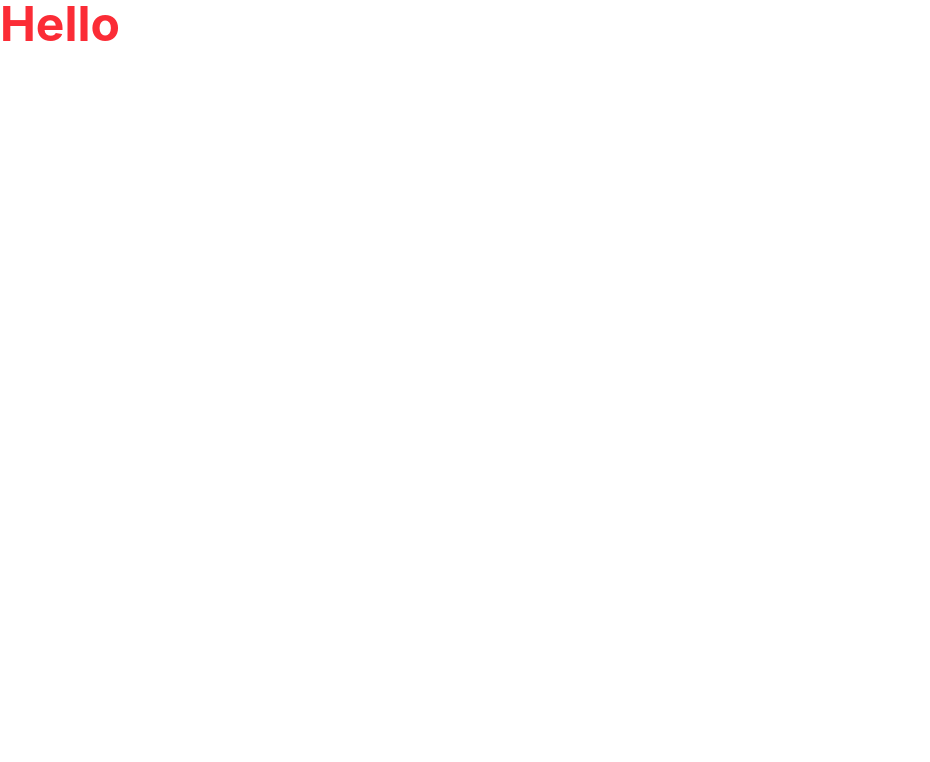
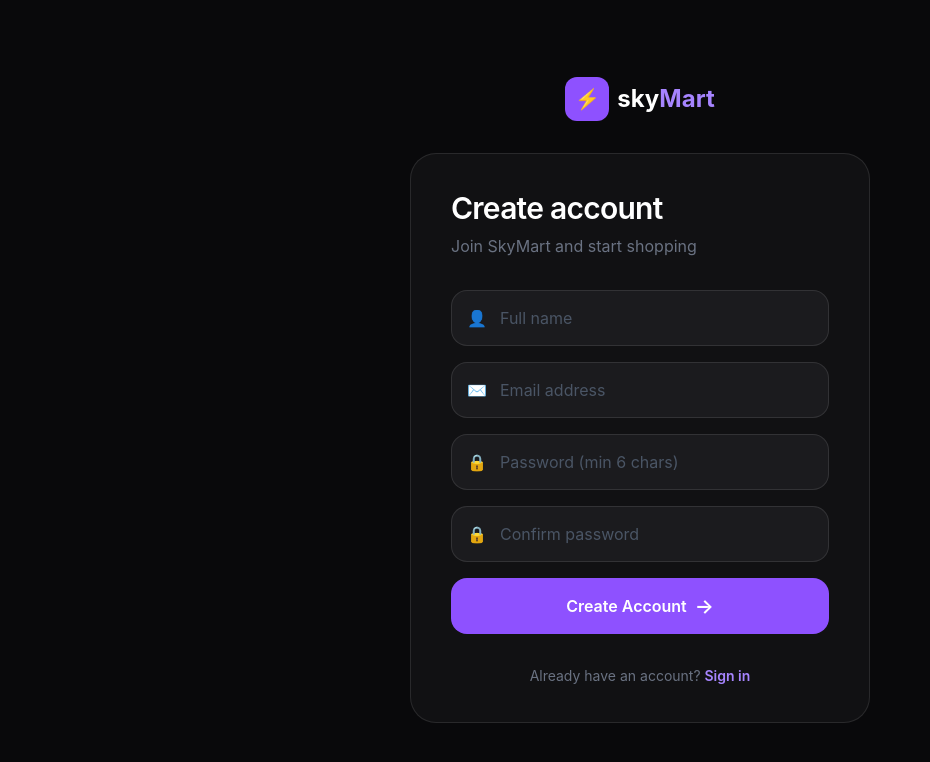
Before and after one commit to Aryanbhatti777/skyMart, a React (Vite) app: page / in a window 1280 px wide. Shown: the top 762 px of the page, without its empty margins (0-930 px from the left). Built offline with nearby package versions, Linux system fonts and the light colour scheme.

Commit message:
react router config done

```diff
--- a/package.json
+++ b/package.json
@@ -13,6 +13,7 @@
     "@tailwindcss/vite": "^4.3.3",
     "react": "^19.2.8",
     "react-dom": "^19.2.8",
+    "react-router": "^8.3.0",
     "tailwindcss": "^4.3.3"
   },
   "devDependencies": {
--- a/src/App.jsx
+++ b/src/App.jsx
@@ -1,9 +1,19 @@
+import { createBrowserRouter, RouterProvider } from "react-router";
+import Login from "./Auth/pages/Login";
+import Register from "./Auth/pages/Register";
 
 function App() {
 
+  const router = createBrowserRouter([
+    {
+      path: "/",
+      element: <Register />
+    }
+  ])
+
   return (
     <>
-      <h1 className="text-red-500 text-5xl font-bold">Hello</h1>
+      <RouterProvider router={router} />
     </>
   )
 }
--- /dev/null
+++ b/src/Auth/pages/Login.jsx
@@ -0,0 +1,9 @@
+import React from 'react'
+
+const Login = () => {
+  return (
+    <div>Login</div>
+  )
+}
+
+export default Login;
--- /dev/null
+++ b/src/Auth/pages/Register.jsx
@@ -0,0 +1,124 @@
+const Register = () => {
+  return (
+    <div className="min-h-screen bg-[#09090b] flex items-center justify-center px-4">
+
+      <div className="w-full max-w-[460px]">
+
+        {/* Logo */}
+        <div className="flex justify-center mb-8">
+          <div className="flex items-center gap-2">
+            <div className="w-11 h-11 rounded-xl bg-violet-500 flex items-center justify-center">
+              <span className="text-xl">⚡</span>
+            </div>
+
+            <h1 className="text-2xl font-bold text-white">
+              sky<span className="text-violet-400">Mart</span>
+            </h1>
+          </div>
+        </div>
+
+        {/* Register Card */}
+        <div className="bg-[#111113] border border-white/10 rounded-[26px] px-7 sm:px-10 py-9">
+
+          <div className="mb-8">
+            <h2 className="text-3xl font-semibold text-white tracking-tight">
+              Create account
+            </h2>
+
+            <p className="text-gray-500 mt-2">
+              Join SkyMart and start shopping
+            </p>
+          </div>
+
+          <div className="space-y-4">
+
+            {/* Name */}
+            <div className="relative">
+              <span className="absolute left-4 top-1/2 -translate-y-1/2 text-gray-500">
+                👤
+              </span>
+
+              <input
+                type="text"
+                placeholder="Full name"
+                className="w-full h-14 rounded-2xl bg-[#1b1b1e] border border-white/10
+                pl-12 pr-4 text-white placeholder:text-gray-600
+                outline-none focus:border-violet-500 transition"
+              />
+            </div>
+
+            {/* Email */}
+            <div className="relative">
+              <span className="absolute left-4 top-1/2 -translate-y-1/2 text-gray-500">
+                ✉
+              </span>
+
+              <input
+                type="email"
+                placeholder="Email address"
+                className="w-full h-14 rounded-2xl bg-[#1b1b1e] border border-white/10
+                pl-12 pr-4 text-white placeholder:text-gray-600
+                outline-none focus:border-violet-500 transition"
+              />
+            </div>
+
+            {/* Password */}
+            <div className="relative">
+              <span className="absolute left-4 top-1/2 -translate-y-1/2 text-gray-500">
+                🔒
+              </span>
+
+              <input
+                type="password"
+                placeholder="Password (min 6 chars)"
+                className="w-full h-14 rounded-2xl bg-[#1b1b1e] border border-white/10
+                pl-12 pr-4 text-white placeholder:text-gray-600
+                outline-none focus:border-violet-500 transition"
+              />
+            </div>
+
+            {/* Confirm Password */}
+            <div className="relative">
+              <span className="absolute left-4 top-1/2 -translate-y-1/2 text-gray-500">
+                🔒
+              </span>
+
+              <input
+                type="password"
+                placeholder="Confirm password"
+                className="w-full h-14 rounded-2xl bg-[#1b1b1e] border border-white/10
+                pl-12 pr-4 text-white placeholder:text-gray-600
+                outline-none focus:border-violet-500 transition"
+              />
+            </div>
+
+            {/* Button */}
+            <button
+              className="w-full h-14 mt-2 rounded-2xl
+              bg-violet-500 hover:bg-violet-400
+              text-white font-semibold text-base
+              transition-all duration-200
+              flex items-center justify-center gap-2 cursor-pointer"
+            >
+              Create Account
+              <span className="text-xl">→</span>
+            </button>
+
+          </div>
+
+          {/* Login */}
+          <p className="text-center text-sm text-gray-500 mt-8">
+            Already have an account?{" "}
+            <span className="text-violet-400 font-semibold cursor-pointer hover:text-violet-300">
+              Sign in
+            </span>
+          </p>
+
+        </div>
+
+      </div>
+    </div>
+  );
+};
+
+export default Register;
```
Also changed, not shown: src/Auth/AuthHook.jsx (added), 1 other file (tests, documents, lock files or other folders).
